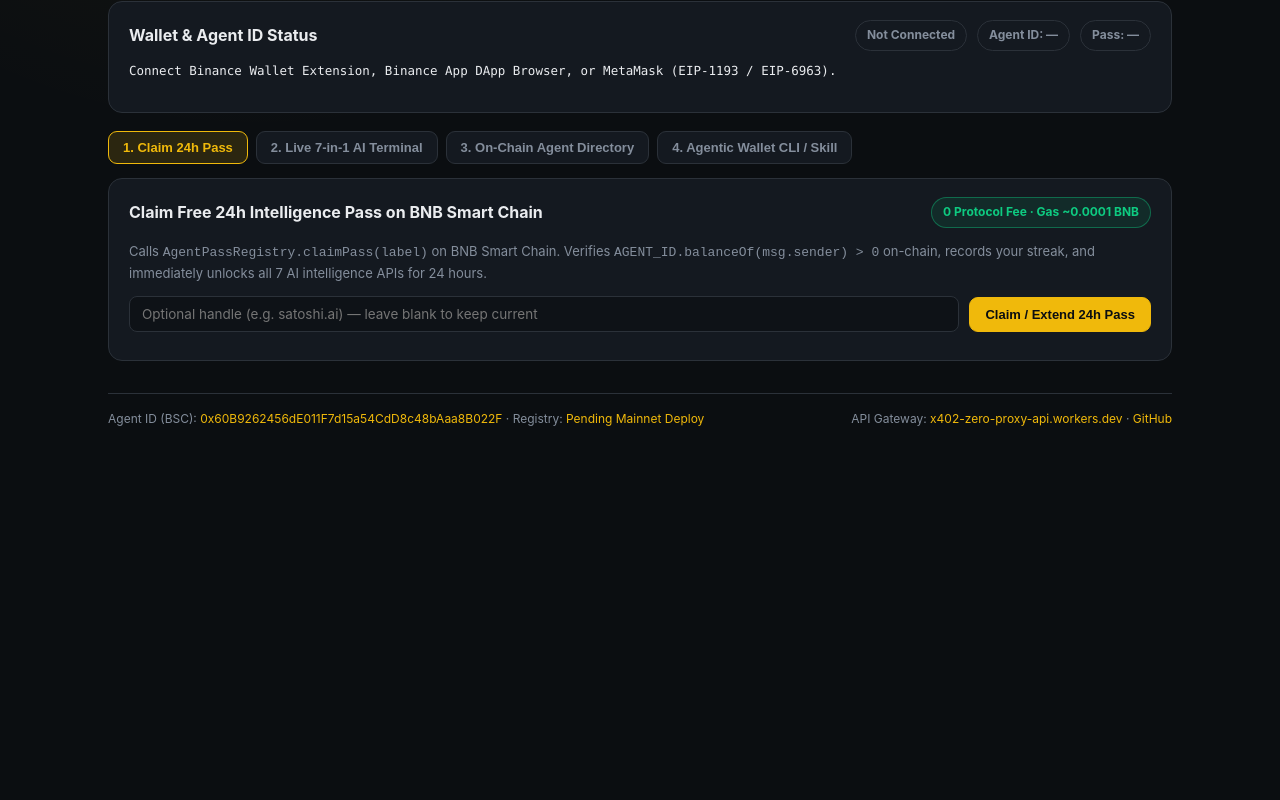
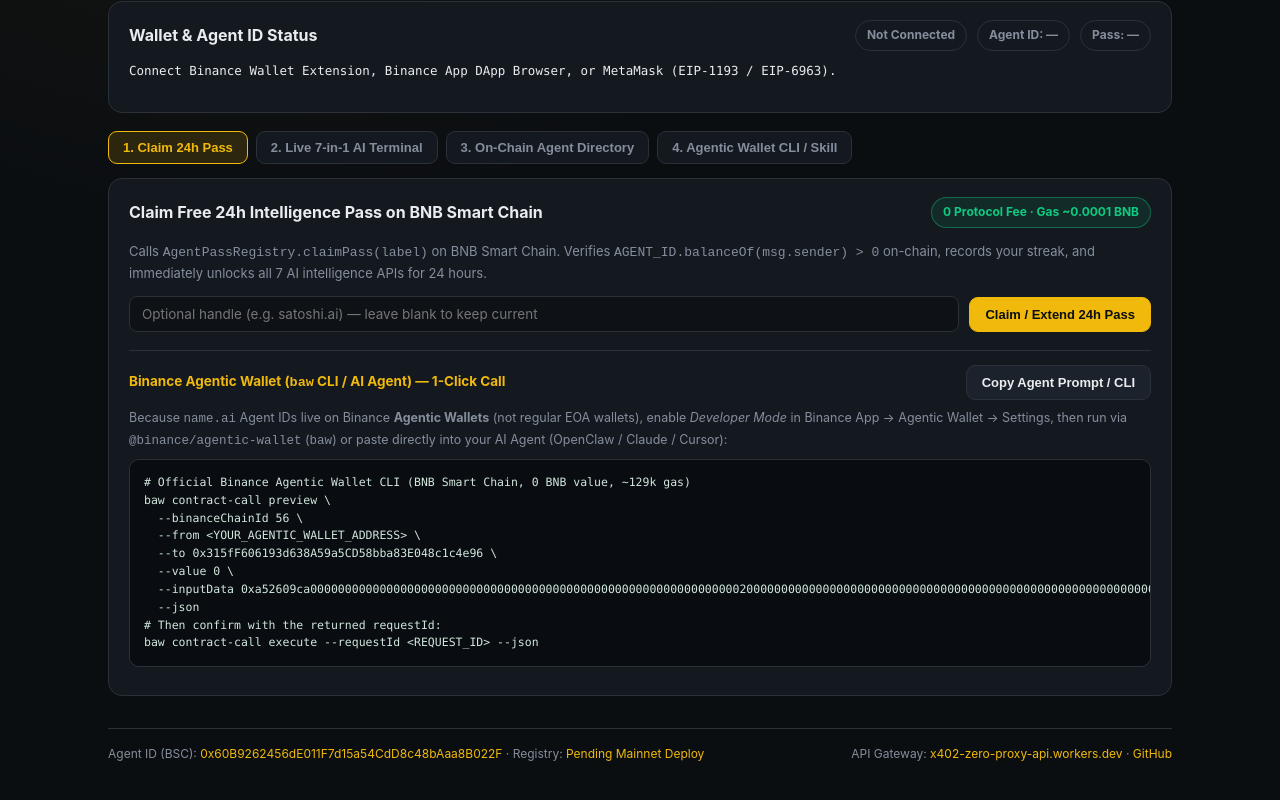
Before and after one commit to shawn1905/agentpass-bsc, a website: page docs/index.html in a window 1280 px wide. Shown: the part 414-1214 px from the top of the page. Before the commit the page ends 907 px from the top, so only its background shows below. Drawn offline with nearby package versions, Linux system fonts and the light colour scheme.

Commit message:
feat: add 1-click Binance Agentic Wallet (baw CLI) prompt & calldata helper

```diff
--- a/docs/index.html
+++ b/docs/index.html
@@ -207,6 +207,27 @@
       <button id="btnClaim" class="primary" data-i18n="btnClaim">Claim / Extend 24h Pass</button>
     </div>
     <div class="status-msg" id="claimMsg"></div>
+
+    <div style="margin-top:18px;padding-top:14px;border-top:1px solid var(--border);">
+      <div class="row" style="justify-content:space-between;margin-bottom:8px;">
+        <strong style="font-size:13.5px;color:var(--gold);">Binance Agentic Wallet (<code>baw</code> CLI / AI Agent) — 1-Click Call</strong>
+        <button id="btnCopyBaw" type="button">Copy Agent Prompt / CLI</button>
+      </div>
+      <div class="muted" style="font-size:12.5px;margin-bottom:8px;">
+        Because <code>name.ai</code> Agent IDs live on Binance <strong>Agentic Wallets</strong> (not regular EOA wallets), enable <em>Developer Mode</em> in Binance App → Agentic Wallet → Settings, then run via <code>@binance/agentic-wallet</code> (<code>baw</code>) or paste directly into your AI Agent (OpenClaw / Claude / Cursor):
+      </div>
+      <pre id="bawCmd" style="margin-top:0;font-size:11.5px;"># Official Binance Agentic Wallet CLI (BNB Smart Chain, 0 BNB value, ~129k gas)
+baw contract-call preview \
+  --binanceChainId 56 \
+  --from &lt;YOUR_AGENTIC_WALLET_ADDRESS&gt; \
+  --to 0x315fF606193d638A59a5CD58bba83E048c1c4e96 \
+  --value 0 \
+  --inputData 0xa52609ca00000000000000000000000000000000000000000000000000000000000000200000000000000000000000000000000000000000000000000000000000000000 \
+  --json
+# Then confirm with the returned requestId:
+baw contract-call execute --requestId &lt;REQUEST_ID&gt; --json</pre>
+      <div class="status-msg" id="copyBawMsg"></div>
+    </div>
   </section>
 
   <!-- TAB 2: LIVE 7-IN-1 AI TERMINAL -->
@@ -589,6 +610,15 @@ function escapeHtml(s) {
 // Event bindings
 $("btnLang").onclick = () => { lang = lang === "en" ? "zh" : "en"; applyI18n(); };
 $("btnConnect").onclick = () => connectWithProvider(window.BinanceChain || window.ethereum, window.BinanceChain ? "Binance Wallet" : "Injected Wallet");
+$("btnCopyBaw").onclick = async () => {
+  const promptTxt = `Use my Binance Agentic Wallet (baw CLI) on BNB Smart Chain (binanceChainId 56) to preview and execute claimPass("") on 0x315fF606193d638A59a5CD58bba83E048c1c4e96 with value 0 and inputData 0xa52609ca00000000000000000000000000000000000000000000000000000000000000200000000000000000000000000000000000000000000000000000000000000000`;
+  try {
+    await navigator.clipboard.writeText(promptTxt);
+    $("copyBawMsg").innerHTML = `<span class="ok">Copied! Paste into OpenClaw / Claude / Cursor with binance-agentic-wallet skill.</span>`;
+  } catch {
+    $("copyBawMsg").textContent = promptTxt;
+  }
+};
 
 document.querySelectorAll(".tab").forEach((btn) => {
   btn.onclick = () => {
```
